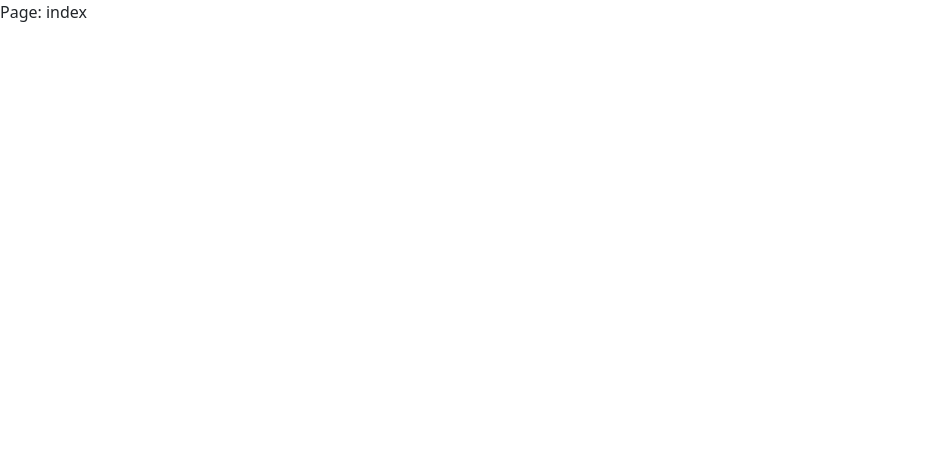
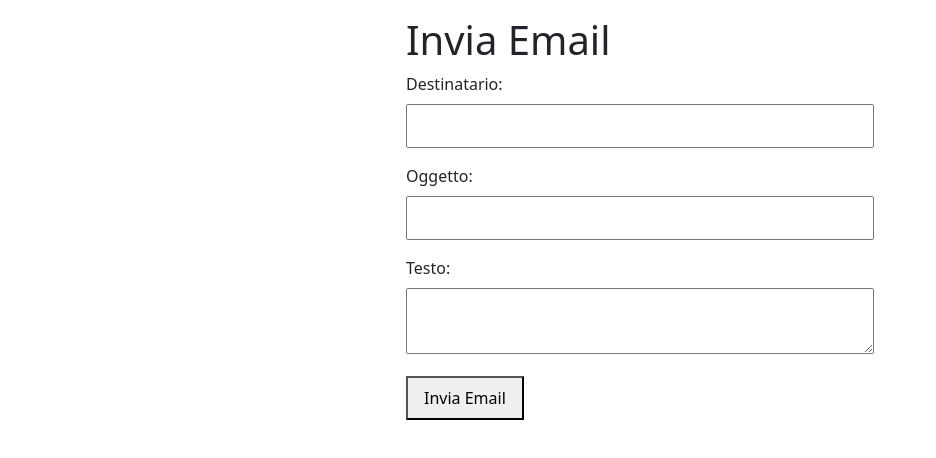
Before and after one commit to RiccardoC20/AutonoMi, a Nuxt app: page / in a window 1280 px wide. Shown: the top 458 px of the page, without its empty margins (0-936 px from the left). Built offline with nearby package versions, Linux system fonts and the light colour scheme.

Commit message:
sendMail with SendGrid

```diff
--- a/app/pages/index.vue
+++ b/app/pages/index.vue
@@ -1,9 +1,86 @@
-<script setup lang="ts"></script>
+<script setup>
+  import { sendEmail } from "../../server/api/comune/sendMail"
+import { ref } from 'vue';
+
+const form = ref({
+  to: '',
+  subject: '',
+  text: ''
+});
+
+const message = ref('');
+
+async function submitForm() {
+  try {
+    const response = await fetch('/api/comune/sendEmail', {
+      method: 'POST',
+      headers: { 'Content-Type': 'application/json' },
+      body: JSON.stringify(form.value)
+    });
+
+    if (response.ok) {
+      message.value = 'Email inviata con successo!';
+      form.value = { to: '', subject: '', text: '' }; // reset form
+    } else {
+      message.value = 'Errore nell’invio dell’email.';
+    }
+  } catch (err) {
+    console.error(err);
+    message.value = 'Errore di connessione.';
+  }
+}
+</script>
 
 <template>
-  <div>
-    Page: index
+  <div class="email-form">
+    <h1>Invia Email</h1>
+    <form @submit.prevent="submitForm">
+      <div>
+        <label for="to">Destinatario:</label>
+        <input type="email" v-model="form.to" required id="to" />
+      </div>
+
+      <div>
+        <label for="subject">Oggetto:</label>
+        <input type="text" v-model="form.subject" required id="subject" />
+      </div>
+
+      <div>
+        <label for="text">Testo:</label>
+        <textarea v-model="form.text" required id="text"></textarea>
+      </div>
+
+      <button type="submit">Invia Email</button>
+    </form>
+
+    <p v-if="message">{{ message }}</p>
   </div>
 </template>
 
+
+<style scoped>
+.email-form {
+  max-width: 500px;
+  margin: auto;
+  padding: 1rem;
+}
+
+.email-form label {
+  display: block;
+  margin-bottom: 0.5rem;
+}
+
+.email-form input,
+.email-form textarea {
+  width: 100%;
+  padding: 0.5rem;
+  margin-bottom: 1rem;
+}
+
+.email-form button {
+  padding: 0.5rem 1rem;
+}
+</style>
+
+
 <style scoped></style>
--- a/package.json
+++ b/package.json
@@ -11,6 +11,7 @@
     "postinstall": "nuxt prepare"
   },
   "dependencies": {
+    "@sendgrid/mail": "^8.1.6",
     "bcrypt": "^6.0.0",
     "bootstrap": "^5.3.8",
     "formidable": "^3.5.4",
```
Also changed, not shown: 2 other files (tests, documents, lock files or other folders).
